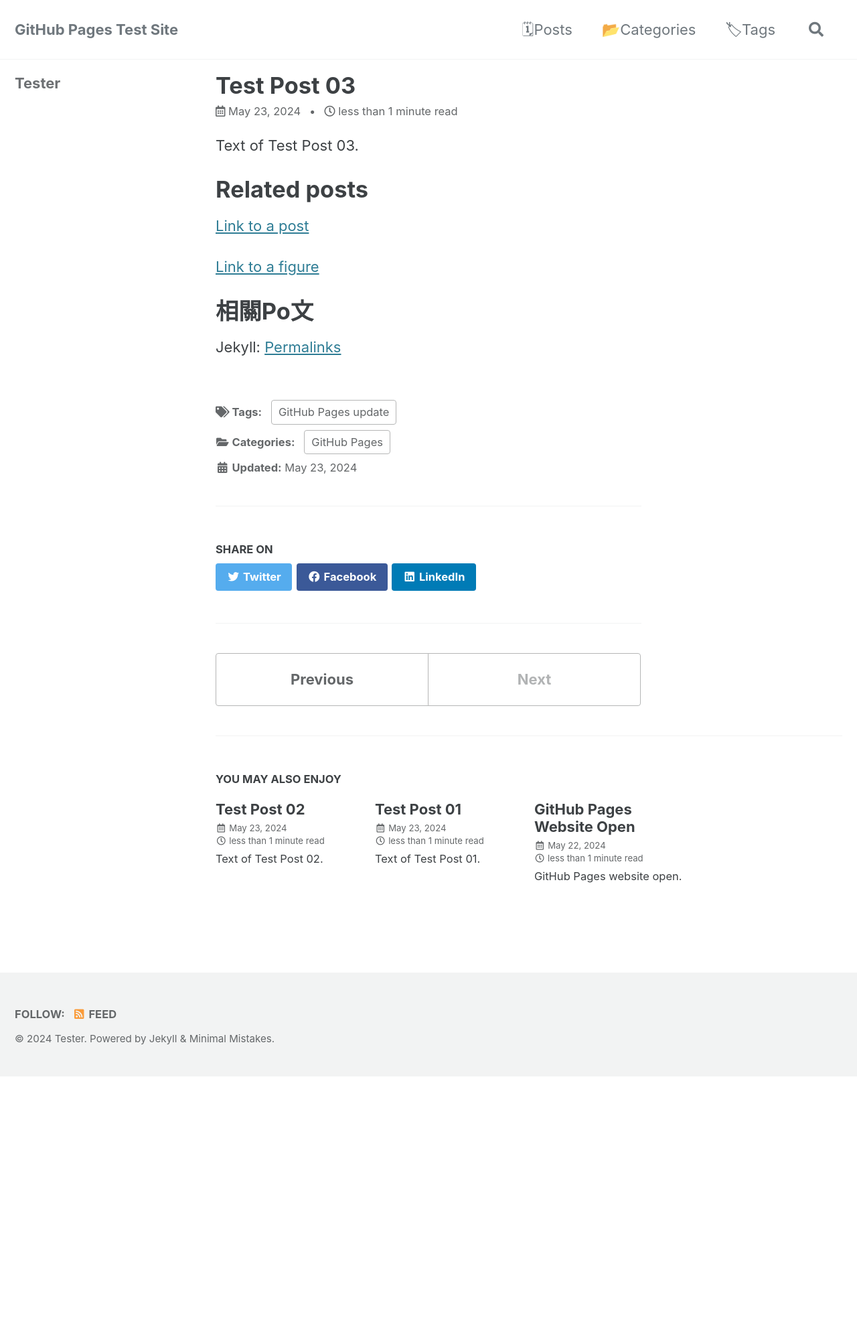
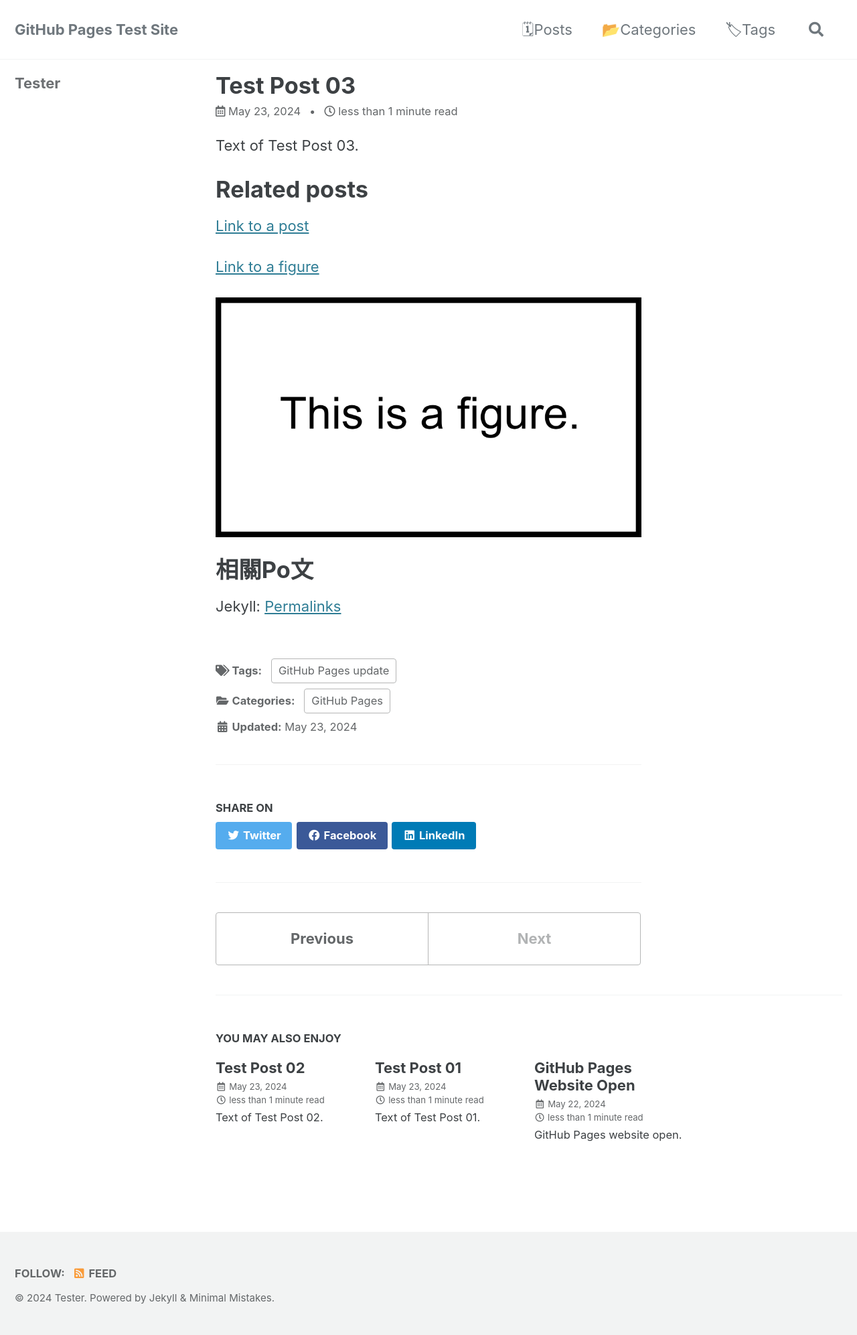
Before and after one commit to HsienChing/GitHubPageTest, a Jekyll site: the page built from _posts/2024-05-23-Test-Post-03.md, in a window 1280 px wide. Shown: the whole page at 67% size. Built offline with Jekyll 4.4.1, drawn with Linux system fonts in a browser that asks for light colours; cached includes are drawn as plain includes; before the commit the page ends 1607 px from its top, so only the background shows below that.

Commit message:
Update post

```diff
--- a/_posts/2024-05-23-Test-Post-03.md
+++ b/_posts/2024-05-23-Test-Post-03.md
@@ -15,6 +15,8 @@ Text of Test Post 03.
 
 [Link to a figure]({{ site.baseurl }}{% link /assets/images/2024/This-is-a-Figure-1920px-1080px.jpg %})
 
+![Link to a figure]({{ site.baseurl }}{% link /assets/images/2024/This-is-a-Figure-1920px-1080px.jpg %})
+
 # 相關Po文
 
 
```
